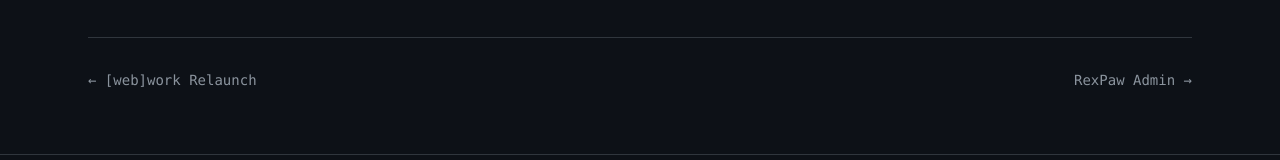
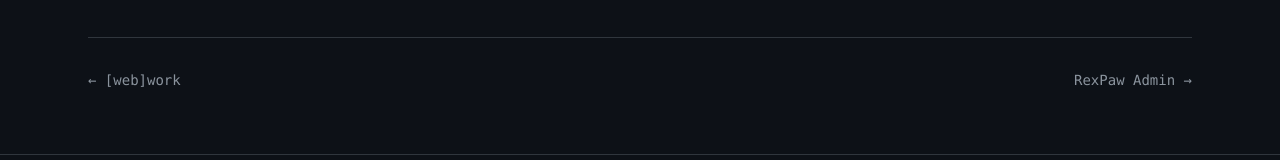
Before and after one commit to bea545lisa/portfolio, a Vue app: page /projekt/bealisa in a window 1280 px wide. Shown: the part 687-847 px from the top of the page. Built offline with nearby package versions, Linux system fonts and the light colour scheme.

Commit message:
style: Detailseite Subtitle-Ausrichtung und Strich angepasst

```diff
--- a/src/data/projects.js
+++ b/src/data/projects.js
@@ -55,8 +55,8 @@ export const projects = [
   {
     id: 1,
     slug: 'webwork-relaunch',
-    title: '[web]work Relaunch',
-    subtitle: 'PHP, Laravel · Vue.js · Tailwind',
+    title: '[web]work',
+    subtitle: 'Relaunch einer Agentur-Webseite',
     category: 'web',
     zeitraum: '2026',
     url: 'www.webwork-oberland.de',
--- a/src/pages/ProjectDetail.vue
+++ b/src/pages/ProjectDetail.vue
@@ -12,15 +12,15 @@
           </button>
           <h1 class="text-4xl md:text-5xl font-bold text-[#e6edf3] tracking-tight">{{ project.title }}</h1>
         </div>
-        <span class="font-mono text-[#e879f9] text-xs tracking-widest uppercase ml-12">{{ project.subtitle }}</span>
-        <div class="flex flex-wrap gap-6 text-sm text-[#8b949e] font-mono mt-3 ml-12">
+        <span class="font-mono text-[#e879f9] text-xs tracking-widest uppercase ml-[47px]">{{ project.subtitle }}</span>
+        <div class="flex flex-wrap gap-6 text-sm text-[#8b949e] font-mono mt-3 ml-[47px]">
           <span v-if="project.zeitraum">// {{ project.zeitraum }}</span>
           <a v-if="project.url" :href="project.url" target="_blank"
             class="text-[#e879f9] hover:text-[#f0abfc] transition">
             → {{ project.url.includes('github.com') ? 'Git Repo' : 'Website ansehen' }}
           </a>
         </div>
-        <div class="h-[2px] w-16 bg-[#e879f9] mt-6 ml-12"></div>
+        <div class="h-[2px] w-16 bg-[#e879f9] mt-6 ml-[47px]"></div>
       </div>
 
       <!-- 2-Spalten Layout -->
```
